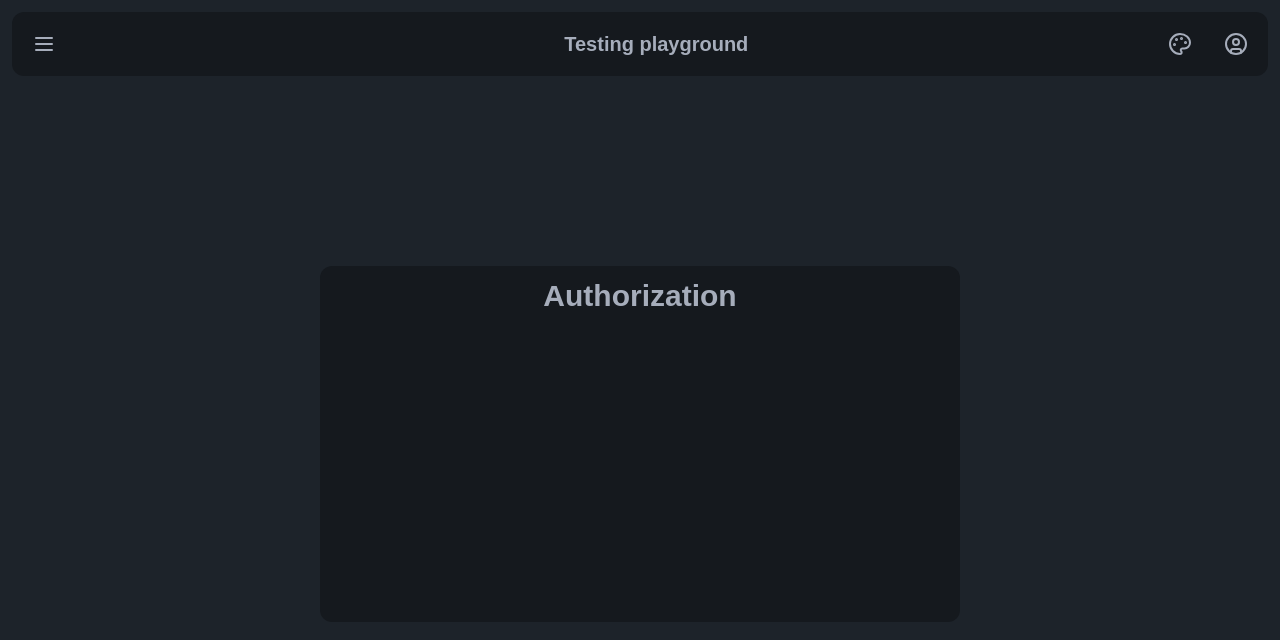
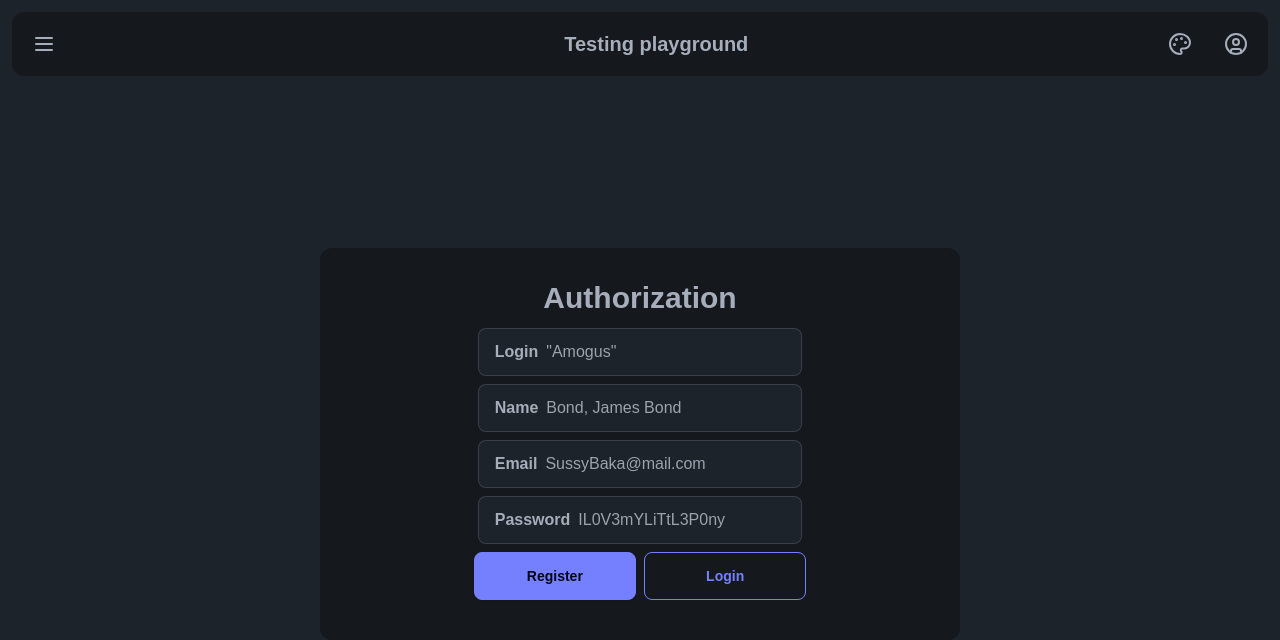
Before and after one commit to Cenmorax/daisy-test, a Vue app: page /authorization in a window 1280 px wide. Shown: the top 640 px of the page. Built offline with nearby package versions, Linux system fonts and the light colour scheme; a web font is replaced by a local one.

Commit message:
Added components to the auth page

```diff
--- a/src/Pages/AuthPage.vue
+++ b/src/Pages/AuthPage.vue
@@ -1,9 +1,46 @@
 <template>
     <div class="flex items-center justify-center h-full w-full">
         <div
-            class="Card flex w-1/2 h-1/2 bg-base-300 rounded-xl p-3 justify-center"
+            class="Card flex flex-col w-1/2 h-fit bg-base-300 items-center rounded-xl p-5 m-3"
         >
-            <h1 class="text-3xl font-bold">Authorization</h1>
+            <h1 class="text-3xl font-bold my-3 mx-5">Authorization</h1>
+
+            <div class="flex flex-col gap-2">
+                <label class="input input-bordered flex items-center gap-2">
+                    <b>Login</b>
+                    <input type="text" class="grow" placeholder='"Amogus"' />
+                </label>
+                <label class="input input-bordered flex items-center gap-2">
+                    <b>Name</b>
+                    <input
+                        type="text"
+                        class="grow"
+                        placeholder="Bond, James Bond"
+                    />
+                </label>
+                <label class="input input-bordered flex items-center gap-2">
+                    <b>Email</b>
+                    <input
+                        type="email"
+                        class="grow"
+                        placeholder="SussyBaka@mail.com"
+                    />
+                </label>
+                <label class="input input-bordered flex items-center gap-2">
+                    <b>Password</b>
+                    <input
+                        type="password"
+                        class="grow"
+                        placeholder="IL0V3mYLiTtL3P0ny"
+                    />
+                </label>
+                <div class="flex flex-row justify-center gap-2 pb-5">
+                    <button class="btn btn-primary w-1/2">Register</button>
+                    <button class="btn btn-primary btn-outline w-1/2">
+                        Login
+                    </button>
+                </div>
+            </div>
         </div>
     </div>
 </template>
```
